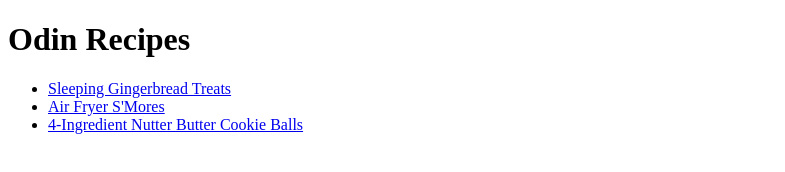
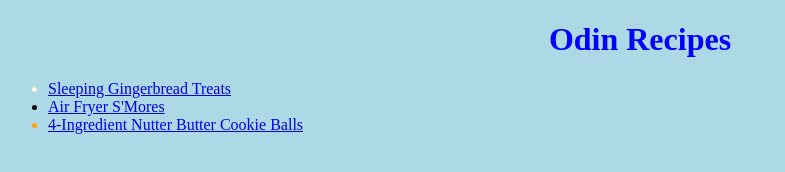
Before and after one commit to SamuelAlvarez690/odin-recipes, a plain HTML site: page index.html in a window 1280 px wide. Shown: the whole page, without its empty margins (0-785 px from the left). Drawn offline with Linux system fonts and the light colour scheme.

Commit message:
Add background and text color
Added background and font colors to all 4 pages

```diff
--- a/index.html
+++ b/index.html
@@ -1,17 +1,19 @@
 <!DOCTYPE html>
 
-<html lang="en">
+<html lang="en" style="background-color:lightblue; color:blue;"">
     <head>
         <meta charset="UTF-8">
         <title>Odin Recipes</title>
+
+        <link rel="stylesheet" href="styles.css">
     </head>
 
     <body>
         <h1>Odin Recipes</h1>
         <ul>
-            <li><a href="./recipes/gingerbread.html">Sleeping Gingerbread Treats</a></li>
-            <li><a href="./recipes/smores.html">Air Fryer S'Mores</a></li>
-            <li><a href="./recipes/cookieballs.html">4-Ingredient Nutter Butter Cookie Balls</a></li>
+            <li class="one"><a href="./recipes/gingerbread.html">Sleeping Gingerbread Treats</a></li>
+            <li class="two"><a href="./recipes/smores.html">Air Fryer S'Mores</a></li>
+            <li class="three"><a href="./recipes/cookieballs.html">4-Ingredient Nutter Butter Cookie Balls</a></li>
         </ul>
     </body>
 </html>
--- /dev/null
+++ b/styles.css
@@ -0,0 +1,24 @@
+*{
+    font-family:"Times New Roman", sans-serif;
+}
+
+h1{
+    text-align:center;
+}
+
+img{
+    height:auto;
+    width:320px;
+}
+
+.one{
+    color:lightgoldenrodyellow;
+}
+
+.two{
+    color:black;
+}
+
+.three{
+    color:orange;
+}
```
Also changed, not shown: recipes/cookieballs.html (+4 -2 lines), recipes/gingerbread.html (+3 -1 lines), recipes/smores.html (+3 -1 lines).
